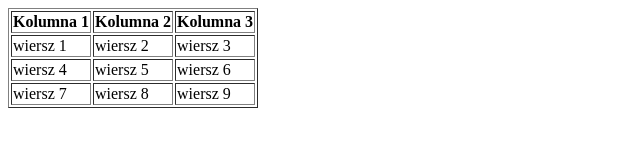
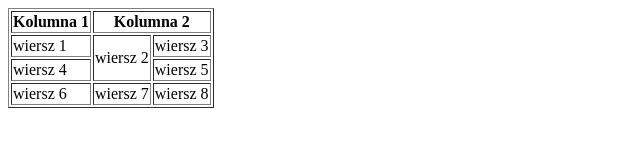
Before and after one commit to Mitensu/zadanie10, a plain HTML site: page index.html in a window 1280 px wide. Shown: the whole page, without its empty margins (0-640 px from the left). Drawn offline with Linux system fonts and the light colour scheme.

Commit message:
zadanie 11

```diff
--- a/index.html
+++ b/index.html
@@ -11,23 +11,21 @@
         <tbody>
             <tr>
                 <th>Kolumna 1</th>
-                <th>Kolumna 2</th>
-                <th>Kolumna 3</th>
+                <th colspan="2">Kolumna 2</th>
             </tr>
             <tr>
                 <td>wiersz 1</td>
-                <td>wiersz 2</td>
+                <td rowspan="2">wiersz 2</td>
                 <td>wiersz 3</td>
             </tr>
             <tr>
                 <td>wiersz 4</td>
                 <td>wiersz 5</td>
-                <td>wiersz 6</td>
             </tr>
             <tr>
+                <td>wiersz 6</td>
                 <td>wiersz 7</td>
                 <td>wiersz 8</td>
-                <td>wiersz 9</td>
             </tr>
         </tbody>
     </table>
```
